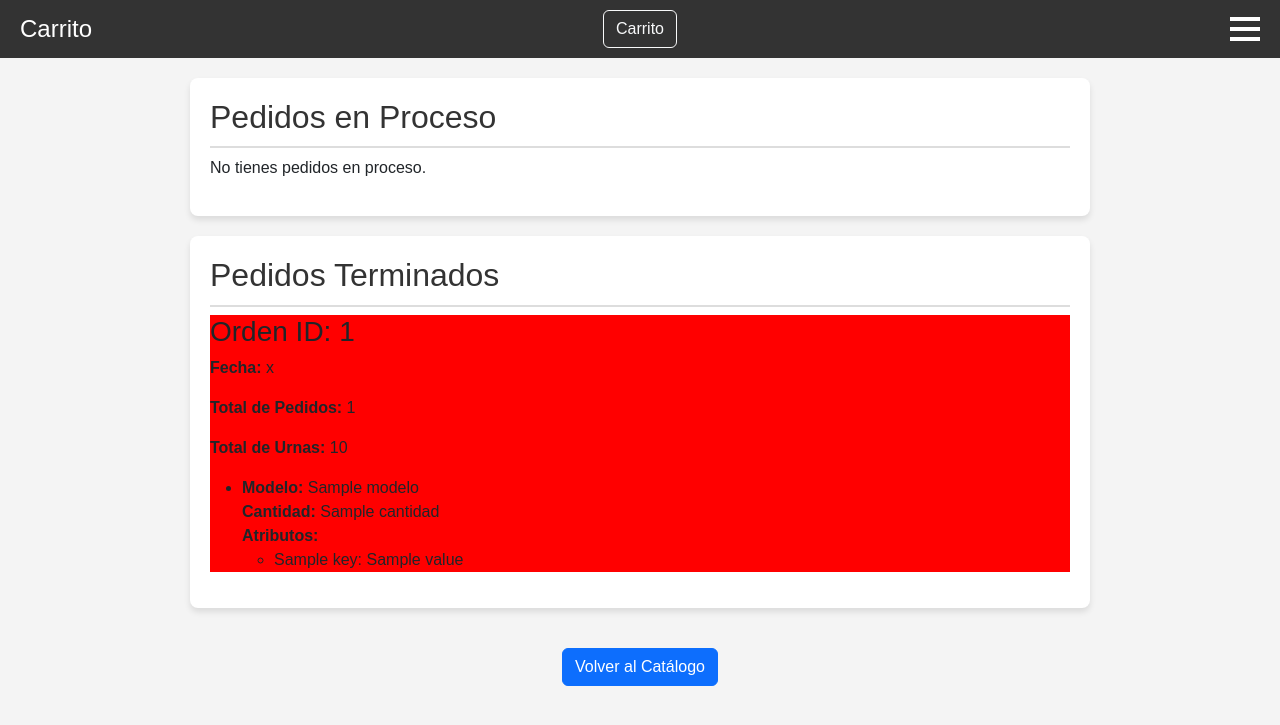
After one commit to emilianoGGauna/lepuppyurns, a Flask app: page /clientepedidos in a window 1280 px wide. The commit adds this page. Shown: the top 725 px of the page. Run offline with Flask 3, Linux system fonts and the light colour scheme; the visitor is signed in with stand-in values (Sample User, id 1); a database or web service that is not in the repository returns one stand-in record (values such as "Sample title").

```diff
--- a/app.py
+++ b/app.py
@@ -422,6 +422,54 @@ def finalizar_compra():
         logger.error(f"Error al finalizar la compra: {e}")
         flash("Ocurrió un error al finalizar tu compra.")
         return redirect(url_for("clientecarrito"))
+
+@app.route("/clientepedidos", methods=["GET"])
+def clientepedidos():
+    if "user_id" not in session:
+        flash("Por favor, inicie sesión para ver sus pedidos.")
+        return redirect(url_for("login"))
+
+    try:
+        # Recuperar el ID del cliente desde la sesión
+        client_id = session.get("user_id")
+
+        # Consultar los pedidos del cliente
+        pedidos_collection = db["pedidos"]
+        pedidos = list(pedidos_collection.find({"cliente-id": client_id}))
+
+        # Dividir los pedidos por estado
+        pedidos_en_proceso = [pedido for pedido in pedidos if pedido.get("Estado") == "En proceso"]
+        pedidos_terminados = [pedido for pedido in pedidos if pedido.get("Estado") == "Terminado"]
+
+        # Calcular totales para cada orden
+        def calcular_totales(orden, color):
+            total_urnas = sum(item.get("cantidad", 0) for item in orden.get("pedidos", []))
+            pedidos_por_orden = len(orden.get("pedidos", []))
+            return {
+                "orden_id": orden.get("orden-id"),
+                "time_stamp": orden.get("time-stamp"),
+                "estado": orden.get("Estado"),
+                "cliente_nombre": orden.get("cliente-nombre"),
+                "total_urnas": total_urnas,
+                "pedidos_por_orden": pedidos_por_orden,
+                "detalles": orden.get("pedidos", []),
+                "card_color": color
+            }
+
+        # Generar detalles de pedidos en proceso y terminados
+        detalles_en_proceso = [calcular_totales(orden, "green") for orden in pedidos_en_proceso]
+        detalles_terminados = [calcular_totales(orden, "red") for orden in pedidos_terminados]
+
+        return render_template(
+            "cliente/clientepedidos.html",
+            pedidos_en_proceso=detalles_en_proceso,
+            pedidos_terminados=detalles_terminados
+        )
+    except Exception as e:
+        logger.error(f"Error al cargar los pedidos del cliente: {e}")
+        flash("Ocurrió un error al cargar sus pedidos.")
+        return redirect(url_for("clientecatalogo"))
+
 
 
 ##------------------------------------------------------------------------------------------------------------------------------------------------------------------------------------------------------------------
--- a/templates/cliente/clientecarrito.html
+++ b/templates/cliente/clientecarrito.html
@@ -91,6 +91,7 @@
         <div class="menu">
             <a href="/clientecatalogo">Catálogo</a>
             <a href="/clientecarrito">Carrito</a>
+            <a href="/clientepedidos">Pedidos</a>
             <a href="/">Salir</a>
         </div>
     </div>
--- a/templates/cliente/clientecatalogo.html
+++ b/templates/cliente/clientecatalogo.html
@@ -119,6 +119,7 @@
         <div class="menu">
             <a href="/clientecatalogo">Catálogo</a>
             <a href="/clientecarrito">Carrito</a>
+            <a href="/clientepedidos">Pedidos</a>
             <a href="/">Salir</a>
         </div>
     </div>
--- a/templates/cliente/clienteforms.html
+++ b/templates/cliente/clienteforms.html
@@ -186,6 +186,7 @@
         <div class="menu">
             <a href="/clientecatalogo">Catálogo</a>
             <a href="/clientecarrito">Carrito</a>
+            <a href="/clientepedidos">Pedidos</a>
             <a href="/">Salir</a>
         </div>
     </div>
--- /dev/null
+++ b/templates/cliente/clientepedidos.html
@@ -0,0 +1,200 @@
+<!DOCTYPE html>
+<html lang="en">
+<head>
+    <meta charset="UTF-8">
+    <meta name="viewport" content="width=device-width, initial-scale=1.0">
+    <title>Mis Pedidos</title>
+    <link rel="stylesheet" href="https://cdn.jsdelivr.net/npm/bootstrap@5.3.0/dist/css/bootstrap.min.css">
+    <style>
+        body {
+            font-family: Arial, sans-serif;
+            margin: 0;
+            padding: 0;
+            background-color: #f4f4f4;
+        }
+        .navbar {
+            background-color: #333;
+            color: white;
+            padding: 10px 20px;
+            display: flex;
+            justify-content: space-between;
+            align-items: center;
+        }
+        .navbar h1 {
+            margin: 0;
+            font-size: 24px;
+            flex: 1;
+            text-align: left;
+            color: white;
+        }
+        .cart-icon {
+            flex: 1;
+            display: flex;
+            align-items: center;
+            justify-content: center;
+        }
+        .hamburger {
+            cursor: pointer;
+            display: flex;
+            flex-direction: column;
+            align-items: flex-end;
+            justify-content: center;
+            flex: 1;
+        }
+        .hamburger div {
+            width: 30px;
+            height: 4px;
+            background-color: white;
+            margin: 3px 0;
+        }
+        .menu {
+            display: none;
+            flex-direction: column;
+            background-color: #444;
+            position: absolute;
+            right: 20px;
+            top: 50px;
+            padding: 10px;
+            border-radius: 5px;
+        }
+        .menu a {
+            color: white;
+            text-decoration: none;
+            padding: 10px 0;
+            text-align: center;
+        }
+        .menu a:hover {
+            background-color: #555;
+        }
+        .pedido-container {
+            max-width: 900px;
+            margin: 20px auto;
+            padding: 20px;
+            background-color: white;
+            border-radius: 8px;
+            box-shadow: 0 4px 6px rgba(0, 0, 0, 0.1);
+        }
+        .pedido-container h2 {
+            color: #333;
+            border-bottom: 2px solid #ddd;
+            padding-bottom: 10px;
+        }
+        .order-section {
+            margin-bottom: 30px;
+        }
+        .order-summary {
+            padding: 15px;
+            background-color: #f8f9fa;
+            border: 1px solid #ddd;
+            border-radius: 5px;
+            margin-bottom: 15px;
+        }
+        .pedido-item {
+            padding: 10px;
+            border: 1px solid #ddd;
+            border-radius: 8px;
+            background-color: #f9f9f9;
+            margin-bottom: 10px;
+        }
+        .pedido-item ul {
+            list-style: none;
+            padding: 0;
+        }
+        .btn-back {
+            display: inline-block;
+            margin-top: 20px;
+        }
+    </style>
+</head>
+<body>
+    <div class="navbar">
+        <h1>Carrito</h1>
+        <div class="cart-icon">
+            <a href="/clientecarrito" class="btn btn-outline-light">
+                <i class="bi bi-cart"></i> Carrito
+            </a>
+        </div>
+        <div class="hamburger" onclick="toggleMenu()">
+            <div></div>
+            <div></div>
+            <div></div>
+        </div>
+        <div class="menu">
+            <a href="/clientecatalogo">Catálogo</a>
+            <a href="/clientecarrito">Carrito</a>
+            <a href="/clientepedidos">Pedidos</a>
+            <a href="/">Salir</a>
+        </div>
+    </div>
+
+    <div class="pedido-container">
+        <h2>Pedidos en Proceso</h2>
+        {% if pedidos_en_proceso %}
+            {% for orden in pedidos_en_proceso %}
+            <div class="pedido-card" style="background-color: {{ orden['card_color'] }};">
+                <h3>Orden ID: {{ orden['orden_id'] }}</h3>
+                <p><strong>Fecha:</strong> {{ orden['time_stamp'] }}</p>
+                <p><strong>Total de Pedidos:</strong> {{ orden['pedidos_por_orden'] }}</p>
+                <p><strong>Total de Urnas:</strong> {{ orden['total_urnas'] }}</p>
+                <div class="pedido-details">
+                    <ul>
+                        {% for pedido in orden['detalles'] %}
+                        <li>
+                            <strong>Modelo:</strong> {{ pedido['modelo'] }}<br>
+                            <strong>Cantidad:</strong> {{ pedido['cantidad'] }}<br>
+                            <strong>Atributos:</strong>
+                            <ul>
+                                {% for key, value in pedido['atributos'].items() %}
+                                <li>{{ key }}: {{ value }}</li>
+                                {% endfor %}
+                            </ul>
+                        </li>
+                        {% endfor %}
+                    </ul>
+                </div>
+            </div>
+            {% endfor %}
+        {% else %}
+            <p>No tienes pedidos en proceso.</p>
+        {% endif %}
+    </div>
+
+    <div class="pedido-container">
+        <h2>Pedidos Terminados</h2>
+        {% if pedidos_terminados %}
+            {% for orden in pedidos_terminados %}
+            <div class="pedido-card" style="background-color: {{ orden['card_color'] }};">
+                <h3>Orden ID: {{ orden['orden_id'] }}</h3>
+                <p><strong>Fecha:</strong> {{ orden['time_stamp'] }}</p>
+                <p><strong>Total de Pedidos:</strong> {{ orden['pedidos_por_orden'] }}</p>
+                <p><strong>Total de Urnas:</strong> {{ orden['total_urnas'] }}</p>
+                <div class="pedido-details">
+                    <ul>
+                        {% for pedido in orden['detalles'] %}
+                        <li>
+                            <strong>Modelo:</strong> {{ pedido['modelo'] }}<br>
+                            <strong>Cantidad:</strong> {{ pedido['cantidad'] }}<br>
+                            <strong>Atributos:</strong>
+                            <ul>
+                                {% for key, value in pedido['atributos'].items() %}
+                                <li>{{ key }}: {{ value }}</li>
+                                {% endfor %}
+                            </ul>
+                        </li>
+                        {% endfor %}
+                    </ul>
+                </div>
+            </div>
+            {% endfor %}
+        {% else %}
+            <p>No tienes pedidos terminados.</p>
+        {% endif %}
+    </div>
+
+    <div class="text-center">
+        <a href="{{ url_for('clientecatalogo') }}" class="btn btn-primary btn-back">Volver al Catálogo</a>
+    </div>
+
+    <script src="https://cdn.jsdelivr.net/npm/bootstrap@5.3.0/dist/js/bootstrap.bundle.min.js"></script>
+</body>
+</html>
```
